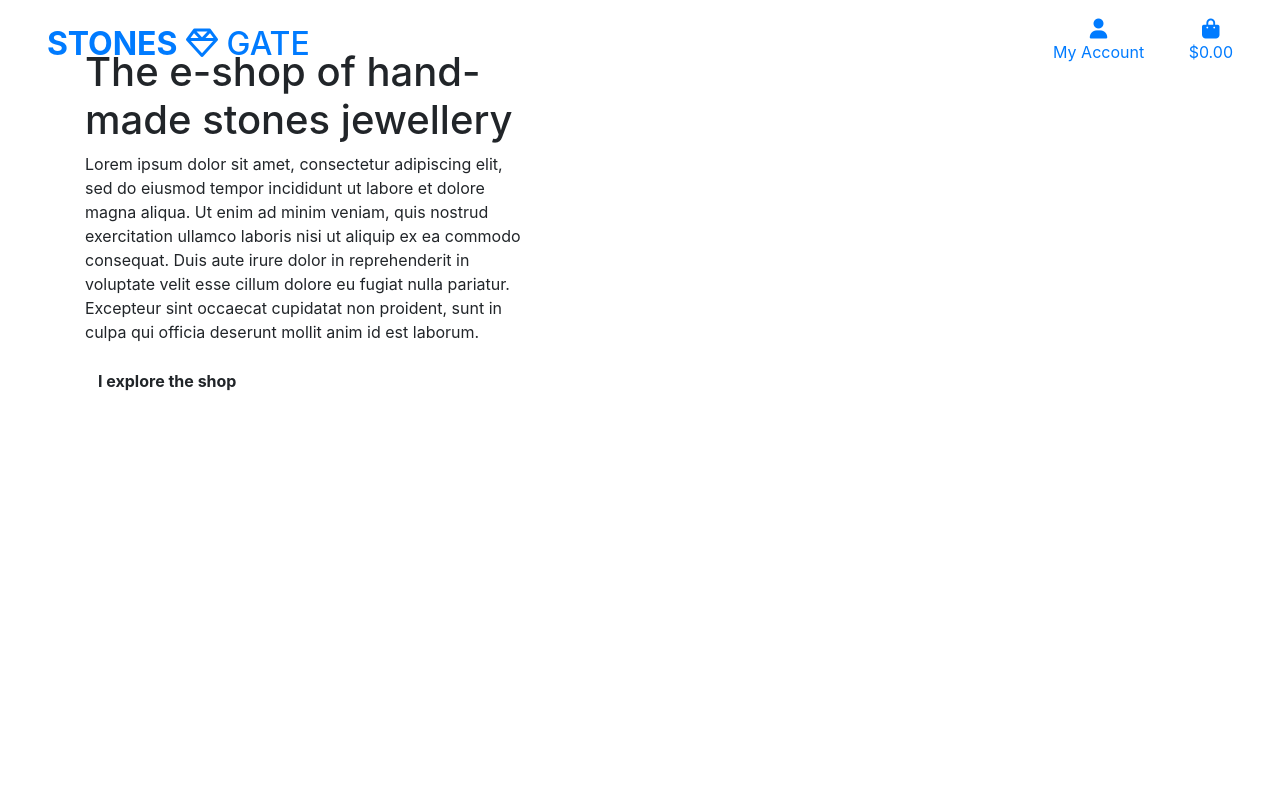
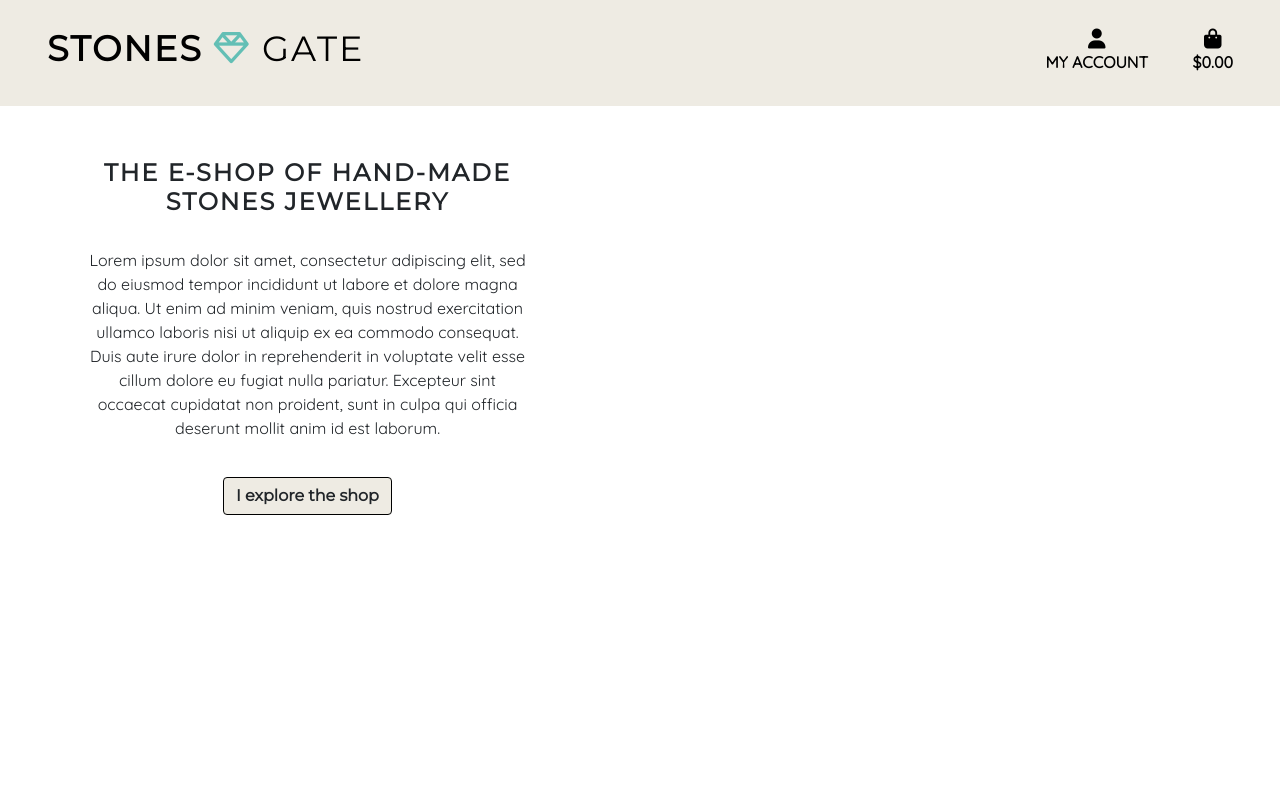
Before and after one commit to ValentineLgd/MS4_Stones_Gate, a Django app: page / in a window 1280 px wide. Run offline with Django 3.2, Linux system fonts and the light colour scheme; some libraries are stand-ins or nearby versions.

Commit message:
completed home page header and css

```diff
--- /dev/null
+++ b/static/css/base.css
@@ -0,0 +1,77 @@
+html {
+    height: 100%;
+}
+
+body {
+    font-family: Quicksand, sans-serif;
+    background-color: #ffff;
+}
+
+h1, h2, h3, h4, h5, h6 {
+    font-family: Montserrat, sans-serif;
+}
+
+.logo {
+    color: black;
+    font-size: 35px;
+    letter-spacing: 2px;
+}
+
+.navbar {
+    background-color : #eeebe3;
+}
+
+.fa-gem {
+    color: #63BFB5;
+}
+
+.list-inline-item a {
+    color: black;
+    font-weight: 800;
+    text-transform: uppercase;
+    margin-top:10px;
+}
+
+.list-inline-item a:hover {
+    border-bottom: 2px solid #63BFB5;
+    border-right: 2px solid #63BFB5;
+    border-left: 2px solid #63BFB5;
+}
+
+.img {
+    width: 100%;
+    height:100%;
+	background: url('media/homeimg.jpeg') no-repeat center center fixed;
+	background-size: cover;
+}
+
+.title-home {
+    margin-top: 25%;
+    text-align: center;
+    text-transform: uppercase;
+    font-size: 24px;
+    letter-spacing: 2px;
+    font-weight: 800;
+}
+
+.text-intro {
+    margin-top:7%;
+    text-align: center;
+}
+
+.btn-container {
+    display: flex;
+    justify-content: center;
+    align-items: center;
+    height: 80px;
+}
+
+.btn {
+    border: solid black 1px;
+    background-color: #eeebe3;
+    margin: 0;
+}
+
+.btn:hover {
+    background-color: #63BFB5;
+}
--- a/stones_gate/settings.py
+++ b/stones_gate/settings.py
@@ -150,6 +150,12 @@ USE_TZ = True
 
 STATIC_URL = '/static/'
 
+STATIC_URL = '/static/'
+STATICFILES_DIRS = (os.path.join(BASE_DIR, 'static'),)
+
+MEDIA_URL = '/media/'
+MEDIA_ROOT = os.path.join(BASE_DIR, 'media')
+
 # Default primary key field type
 # https://docs.djangoproject.com/en/3.2/ref/settings/#default-auto-field
 
--- a/stones_gate/urls.py
+++ b/stones_gate/urls.py
@@ -15,9 +15,11 @@ Including another URLconf
 """
 from django.contrib import admin
 from django.urls import path, include
+from django.conf import settings
+from django.conf.urls.static import static
 
 urlpatterns = [
     path('admin/', admin.site.urls),
     path('accounts/', include('allauth.urls')),
     path('', include('home.urls')),
-]
+] + static(settings.MEDIA_URL, document_root=settings.MEDIA_ROOT)
--- a/templates/base.html
+++ b/templates/base.html
@@ -17,7 +17,7 @@
         <link rel="stylesheet" href="https://stackpath.bootstrapcdn.com/bootstrap/4.4.1/css/bootstrap.min.css" integrity="sha384-Vkoo8x4CGsO3+Hhxv8T/Q5PaXtkKtu6ug5TOeNV6gBiFeWPGFN9MuhOf23Q9Ifjh" crossorigin="anonymous">
         <link rel="stylesheet" href="https://fonts.googleapis.com/css2?family=Montserrat&family=Quicksand&display=swap" rel="stylesheet">
         <link rel="stylesheet" href="{% static 'css/base.css' %}">
-        {% endblock %}
+    {% endblock %}
 
     {% block extra_css %}
     {% endblock %}
```
Also changed, not shown: media/homeimg.jpeg (added).
